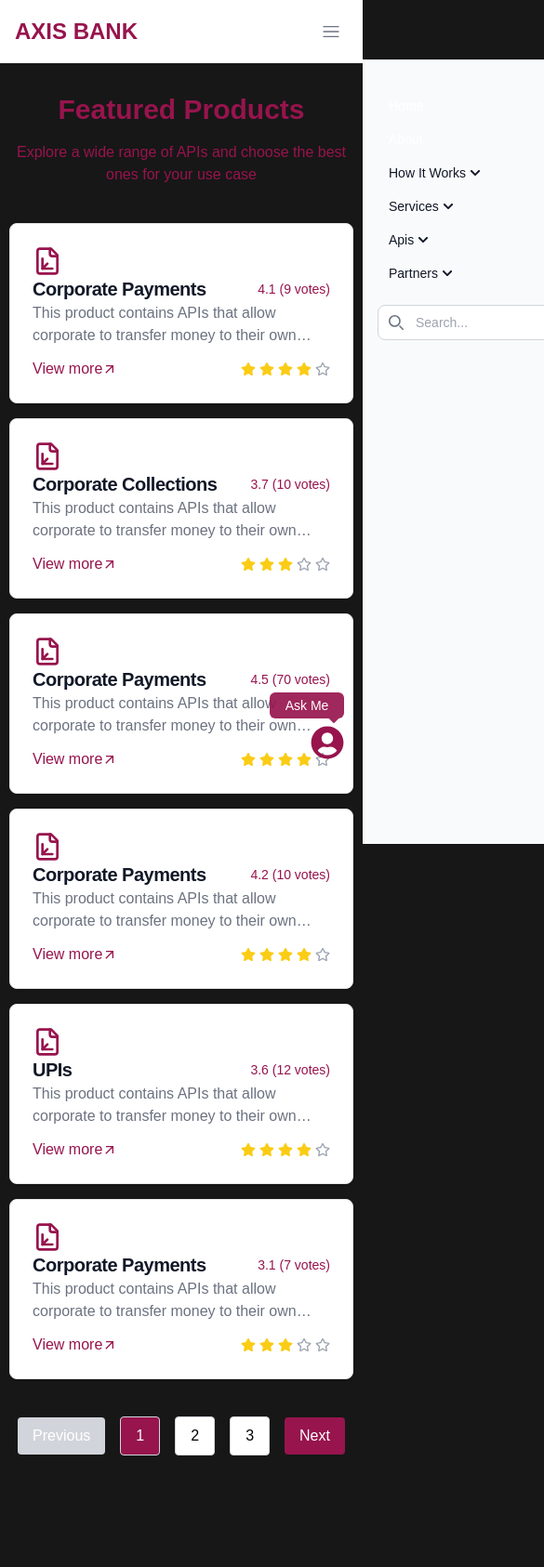
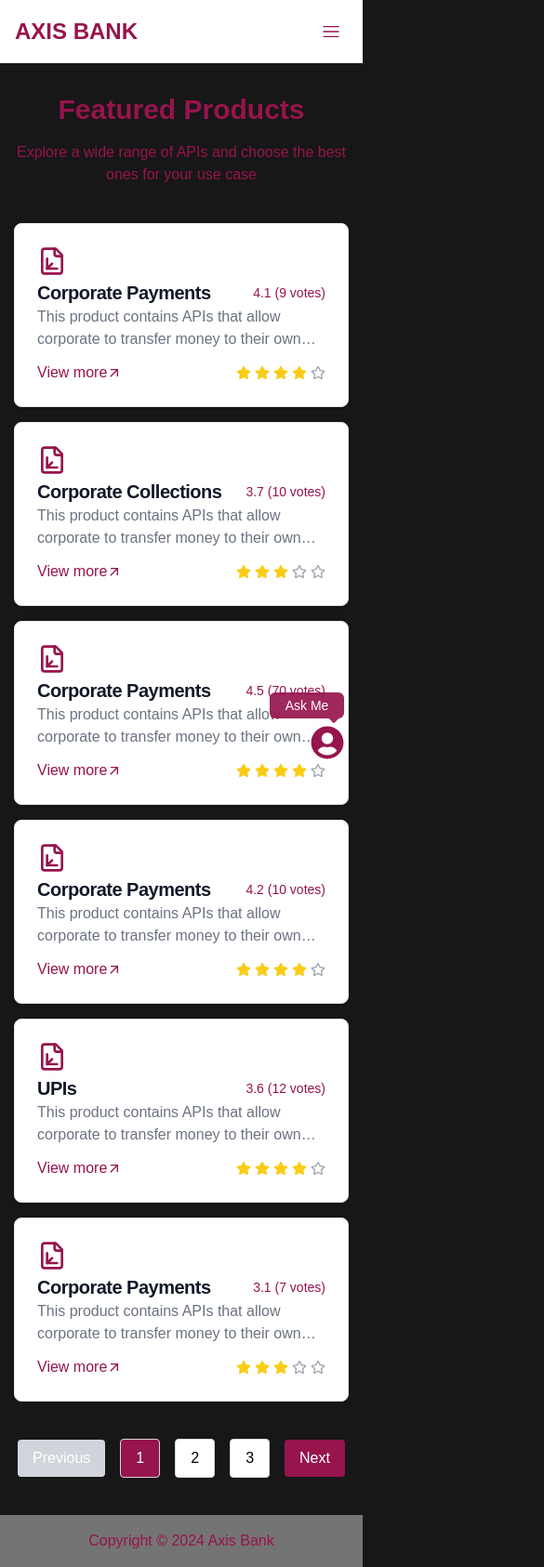
Before and after one commit to snehafarkya/bank-page-revamp, a Next.js app: page /products in a window 390 px wide. Shown: the top 1686 px of the page at 93% size, 585 px wide, since content can reach past the window. Before the commit the page ends 1606 px from the top, so only its background shows below. Built offline with nearby package versions, Linux system fonts and the light colour scheme.

Commit message:
ui updated, footer added

```diff
--- a/src/components/Chatbot.js
+++ b/src/components/Chatbot.js
@@ -43,7 +43,7 @@
           className={`${
             isOpen
               ? "hidden"
-              : "absolute bottom-full right-0 mb-2 w-20 animate-pulse text-center px-3 py-1 bg-[#97144d] text-white text-sm rounded-md opacity-100 transition-opacity duration-300"
+              : "absolute bottom-full right-0 mb-2 z-50 w-20 animate-pulse text-center px-3 py-1 bg-[#97144d] text-white text-sm rounded-md opacity-100 transition-opacity duration-300"
           }`}
         >
           Ask Me
--- /dev/null
+++ b/src/components/Footer.tsx
@@ -0,0 +1,9 @@
+import React from 'react'
+
+export default function Footer() {
+  return (
+    <div className='bg-white/40 text-[#97144d] p-4 flex justify-center'>
+      Copyright © 2024 Axis Bank
+    </div>
+  )
+}
--- a/src/components/Navbar.tsx
+++ b/src/components/Navbar.tsx
@@ -69,12 +69,12 @@
           <div className="flex gap-2 md:order-2">
             <button
               onClick={() => setIsMobileMenuOpen(!isMobileMenuOpen)}
-            className="inline-flex items-center p-2 text-sm text-gray-500 rounded-lg ml-auto md:hidden hover:bg-gray-100 focus:outline-none focus:ring-2 focus:ring-gray-200 dark:text-gray-400 dark:hover:bg-white dark:focus:ring-none"
+              className="inline-flex items-center p-2 text-sm text-[#97144d] rounded-lg ml-auto md:hidden hover:bg-gray-100 focus:outline-none focus:ring-2 focus:ring-gray-200 dark:text-gray-400 bg-white dark:hover:bg-white dark:focus:ring-none"
               aria-controls="navbar-search"
               aria-expanded={isMobileMenuOpen ? 'true' : 'false'}
             >
               <span className="sr-only">Open main menu</span>
-            {isMobileMenuOpen ? <RxCross2 size={20} /> : <RxHamburgerMenu size={20} />}
+              {isMobileMenuOpen ? <RxCross2 size={20} color='#97144d' /> : <RxHamburgerMenu size={20} color='#97144d'/>}
             </button>
 
             <Link href={'/'} className="bg-white hidden md:flex rounded-lg py-2 px-3 hover:bg-[#dc74a1] hover:text-white hover:shadow-lg text-[#97144d] text-sm font-medium">
@@ -112,7 +112,7 @@
                 </li>
               ))}
 
-            <li className="mt-4 md:hidden flex justify-between">
+              <li className="mt-4 ml-2 md:hidden flex justify-between">
                 <SearchBar />
                 <Link href={'/'} className="bg-white rounded-lg py-2 px-3 hover:bg-[#dc74a1] hover:text-white hover:shadow-lg text-[#97144d] text-sm font-medium">
                   Sign in
--- a/src/components/featuredCard.tsx
+++ b/src/components/featuredCard.tsx
@@ -27,10 +27,10 @@
         {items.map((item) => (
           <div
             key={item.id}
-            className="max-w-[370px] p-6 bg-white cursor-pointer border border-gray-200 rounded-lg shadow dark:bg-white/60 group hover:scale-[1.006] transition ease-in-out duration-200 hover:shadow-lg dark:border-gray-100"
+            className="max-w-[360px] p-6 bg-white cursor-pointer border border-gray-200 rounded-lg shadow dark:bg-white/60 group hover:scale-[1.006] transition ease-in-out duration-200 hover:shadow-lg dark:border-gray-100"
           >
-            <LuFileAxis3D size={32} />
-            <div className="flex justify-between gap-2 items-center">
+            <LuFileAxis3D size={32}  />
+            <div className="flex justify-between mt-1 md:mt-0 gap-2 items-center">
               <h5 className=" text-xl font-semibold tracking-tight text-gray-900 dark:text-black">
                 {item.title}
               </h5>
--- a/src/pages/products/index.js
+++ b/src/pages/products/index.js
@@ -5,6 +5,7 @@
 import fake from "../../components/FakeData.json";
 import Navbar from '@/components/Navbar';
 import Chatbot from '@/components/Chatbot'
+import Footer from '@/components/Footer';
 
 export default function Index() {
   const ITEMS_PER_PAGE = 6;
@@ -50,8 +51,11 @@
           totalPages={totalPages}
           handlePageChange={handlePageChange}
         />
+
         <Chatbot />
       </div>
+      <Footer/>
+
     </>
   );
 }
--- a/src/styles/globals.css
+++ b/src/styles/globals.css
@@ -14,12 +14,14 @@
     --foreground: #ededed;
   }
 }
-
+html{
+  overflow-x: hidden;
+}
 body {
   color: var(--background);
   background: var(--foreground);
   font-family: Arial, Helvetica, sans-serif;
-  /* overflow-x: hidden; */
+  overflow-x: hidden;
 }
 
 @layer utilities {
```
Lines whose indentation alone changed are shown as unchanged.
